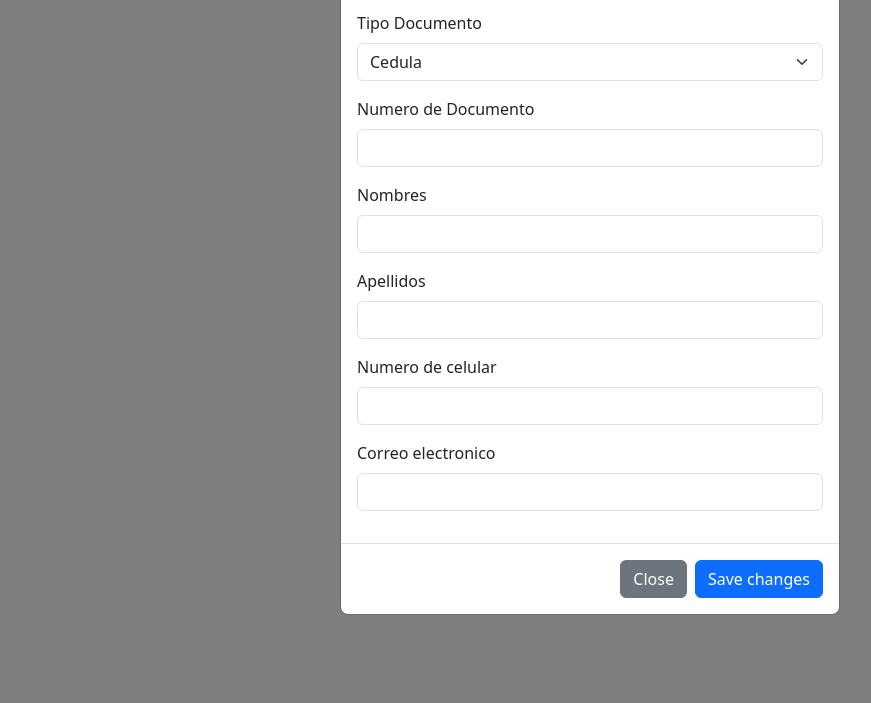
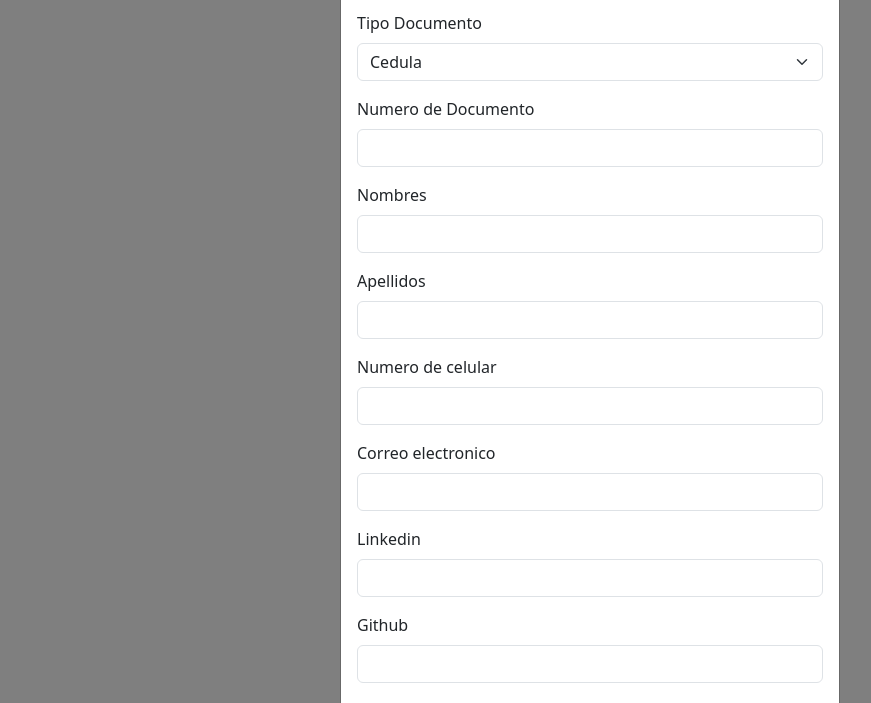
Before and after one commit to Juan9617/work2, a website with bundled scripts: page NuevaCarpeta/pages/index.html in a window 1280 px wide. Both pictures are taken after a click on the button "Registro estudiante". Shown: the part 97-800 px from the top of the page, without its empty margins (50-921 px from the left). Built offline with nearby package versions, Linux system fonts and the light colour scheme.

Commit message:
linkedin y github

```diff
--- a/NuevaCarpeta/pages/index.html
+++ b/NuevaCarpeta/pages/index.html
@@ -59,6 +59,14 @@
                 <label for="correoElectronico" class="form-label">Correo electronico</label>
                 <input type="email" class="form-control" id="correo"></input>
               </div>
+              <div class="mb-3">
+                <label for="Linkedin" class="form-label">Linkedin</label>
+                <input type="text" class="form-control" id="usuarioLinkedin"></input>
+              </div>
+              <div class="mb-3">
+                <label for="Github" class="form-label">Github</label>
+                <input type="text" class="form-control" id="usuarioGith"></input>
+              </div>
         </form>
         </div>
         <div class="modal-footer">
```
